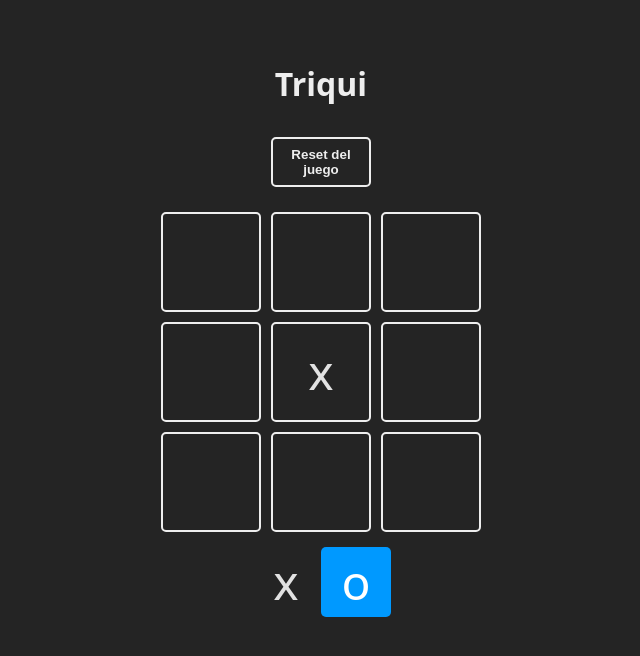
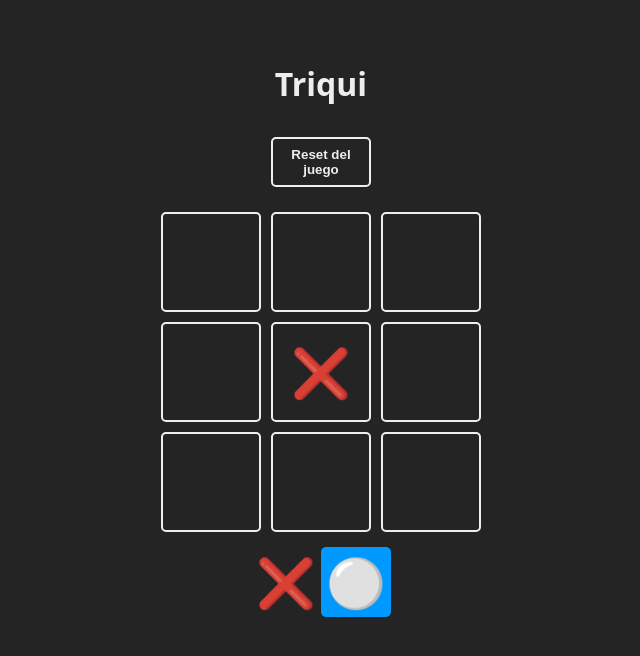
Before and after one commit to aceto82/Aprendiendo-react, a React (Vite) app in the folder projects/02-tic-tac-toe/: page / in a window 1280 px wide. Both pictures are taken after a click on the element 640 px from the left and 372 px from the top of the page. Shown: the top 656 px of the page, without its empty margins (319-959 px from the left). Built offline with nearby package versions, Linux system fonts and the light colour scheme.

Commit message:
Se extrae componentes

```diff
--- a/projects/02-tic-tac-toe/src/App.jsx
+++ b/projects/02-tic-tac-toe/src/App.jsx
@@ -1,34 +1,11 @@
 import { useState } from 'react'
 import confetti from 'canvas-confetti'
+import { Square } from './components/Square'
+import { TURNS } from './constants'
+import { checkWinner, checkEndGame } from './logic/board'
+import { WinnerModal } from './components/WinnerModal'
 import './App.css'
 
-const TURNS = {
-  X: 'x',
-  O: 'o'
-}
-
-const Square = ({ children, isSelected, updateBoard, index }) => {
-  const className = `square ${isSelected ? 'is-selected' : ''}`
-  const handleClick = () => {
-    updateBoard(index)
-  }
-  return (
-    <div className={className} onClick={handleClick} >
-      {children}
-    </div>
-  )
-}
-
-export const WINNER_COMBOS = [
-  [0, 1, 2],
-  [3, 4, 5],
-  [6, 7, 8],
-  [0, 3, 6],
-  [1, 4, 7],
-  [2, 5, 8],
-  [0, 4, 8],
-  [2, 4, 6]
-]
 
 function App() {
   const [board, setBoard] = useState(Array(9).fill(null))
@@ -36,24 +13,10 @@
   // No hay ganador cuando es null, false es que hay empate
   const [winner, setWinner] = useState(null)
 
-  const checkWinner = (boardToCheck) => {
-    for (const combo of WINNER_COMBOS) {
-      const [a, b, c] = combo
-      if (boardToCheck[a] && boardToCheck[a] === boardToCheck[b] && boardToCheck[a] === boardToCheck[c]) {
-        return boardToCheck[a]
-      }
-    }
-    return null
-  }
-
   const resetGame = () => {
     setBoard(Array(9).fill(null))
     setTurn(TURNS.X)
     setWinner(null)
-  }
-
-  const checkEndGame = (newBoard) => {
-    return newBoard.every((square) => square !== null)
   }
 
   const updateBoard = (index) => {
@@ -74,7 +37,6 @@
     } else if (checkEndGame(newBoard)) {
       setWinner(false)
     }
-
   }
 
   return (
@@ -102,26 +64,7 @@
         <Square isSelected={turn === TURNS.O}>{TURNS.O}</Square>
       </section>
 
-      {
-        winner !== null && (
-          <section className='winner'>
-            <div className='text'>
-              <h2>
-                {
-                  winner === false ? 'Empate' : 'Ganó: ' + winner
-                }
-              </h2>
-
-              <header className='win'>
-                {winner && <Square>{winner}</Square>}
-              </header>
-              <footer>
-                <button onClick={resetGame}>Empezar de nuevo</button>
-              </footer>
-            </div>
-          </section>
-        )
-      }
+      <WinnerModal resetGame={resetGame} winner={winner}/>
     </main>
   )
 }
--- /dev/null
+++ b/projects/02-tic-tac-toe/src/components/Square.jsx
@@ -0,0 +1,11 @@
+export const Square = ({ children, isSelected, updateBoard, index }) => {
+    const className = `square ${isSelected ? 'is-selected' : ''}`
+    const handleClick = () => {
+        updateBoard(index)
+    }
+    return (
+        <div className={className} onClick={handleClick} >
+            {children}
+        </div>
+    )
+}
--- /dev/null
+++ b/projects/02-tic-tac-toe/src/components/WinnerModal.jsx
@@ -0,0 +1,20 @@
+import { Square } from "./Square"
+
+export function WinnerModal({winner, resetGame}) {
+    if (winner === null) return null
+    const winnerText = winner === false ? 'Empate' : 'Ganó: ' + winner
+    return (
+        <section className='winner'>
+            <div className='text'>
+                <h2>{winnerText}</h2>
+
+                <header className='win'>
+                    {winner && <Square>{winner}</Square>}
+                </header>
+                <footer>
+                    <button onClick={resetGame}>Empezar de nuevo</button>
+                </footer>
+            </div>
+        </section>
+    )
+}
--- /dev/null
+++ b/projects/02-tic-tac-toe/src/constants.js
@@ -0,0 +1,15 @@
+export const TURNS = {
+    X: '❌',
+    O: '⚪'
+}
+
+export const WINNER_COMBOS = [
+    [0, 1, 2],
+    [3, 4, 5],
+    [6, 7, 8],
+    [0, 3, 6],
+    [1, 4, 7],
+    [2, 5, 8],
+    [0, 4, 8],
+    [2, 4, 6]
+]
--- /dev/null
+++ b/projects/02-tic-tac-toe/src/logic/board.js
@@ -0,0 +1,15 @@
+import { WINNER_COMBOS } from "../constants"
+
+export const checkWinner = (boardToCheck) => {
+    for (const combo of WINNER_COMBOS) {
+        const [a, b, c] = combo
+        if (boardToCheck[a] && boardToCheck[a] === boardToCheck[b] && boardToCheck[a] === boardToCheck[c]) {
+            return boardToCheck[a]
+        }
+    }
+    return null
+}
+
+export const checkEndGame = (newBoard) => {
+    return newBoard.every((square) => square !== null)
+}
```
